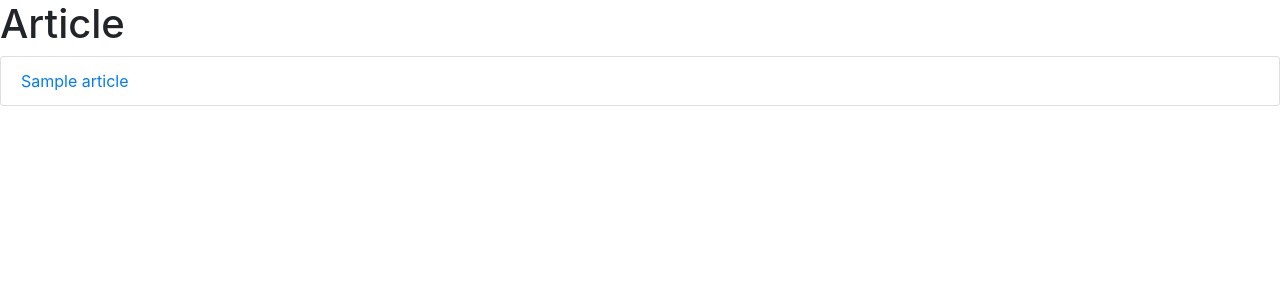
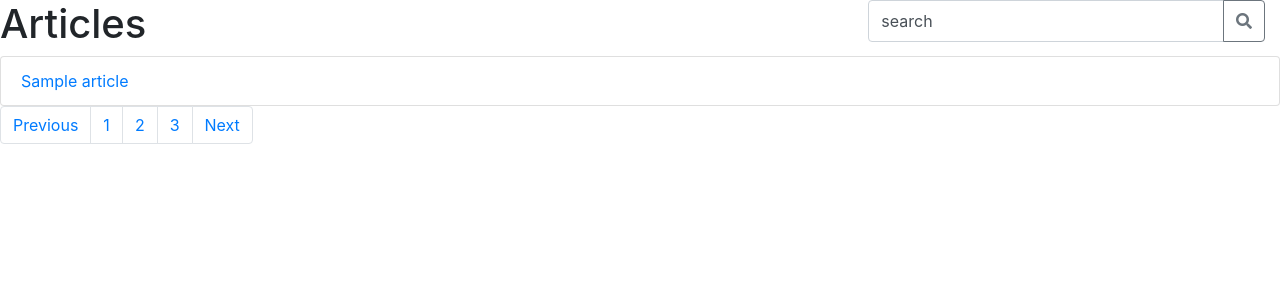
Before and after one commit to MYK077/PythonFlaskBlogApp, a Flask app: page /articles in a window 1280 px wide. Shown: the part 56-356 px from the top of the page. Run offline with Flask 2, Linux system fonts and the light colour scheme; the visitor is signed in with stand-in values (Sample User, id 1); tables that the repository leaves empty or names only in its code hold one stand-in row (values such as "Sample post"); some libraries are stand-ins or nearby versions.

Commit message:
add bootstrap for search and pagination on articles page

```diff
--- a/app.py
+++ b/app.py
@@ -10,6 +10,9 @@ from wtforms import Form, StringField, TextAreaField, PasswordField, validators
 from passlib.hash import sha256_crypt
 
 from functools import wraps
+
+# for pagination to work
+from flask_paginate import Pagination, get_page_args
 
 # creating instance of class Flask
 app = Flask(__name__)
@@ -55,7 +58,7 @@ def articles():
         articles = cur.fetchall()
         cur.close()
         if res > 0:
-            return render_template("articles.html",articles = articles)
+            return render_template("articles.html",articles=articles)
     else:
         flash("you are not logged in please login","success")
         return render_template("login.html")
--- a/database related info.txt
+++ b/database related info.txt
@@ -33,3 +33,6 @@ from wtforms import Form, StringField, TextAreaField, PasswordField, validators
 from passlib.hash import sha256_crypt
 
 from flask_mysqldb install MySQL
+
+pip install flask_paginate
+from flask_paginate import Pagination and get_page_args
--- a/templates/articles.html
+++ b/templates/articles.html
@@ -2,11 +2,27 @@
 
 {%block body%}
 
- <h1>Article</h1>
- <ul class="list-group">
+<div class="input-group col-md-4 float-right">
+      <input class="form-control py-2" type="search" value="search" id="example-search-input">
+      <span class="input-group-append">
+        <button class="btn btn-outline-secondary" type="button">
+            <i class="fa fa-search"></i>
+        </button>
+      </span>
+</div>
+ <h1>Articles</h1>
+  <ul class="list-group">
   {% for article in articles %}
-  <li class="list-group-item"><a href="article/{{article.id}}">{{article.title}}</a> </li>
+    <li class="list-group-item"><a href="article/{{article.id}}">{{article.title}}</a> </li>
   {% endfor %}
 </ul>
-
+<nav aria-label="Page navigation example">
+  <ul class="pagination">
+    <li class="page-item"><a class="page-link" href="#">Previous</a></li>
+    <li class="page-item"><a class="page-link" href="#">1</a></li>
+    <li class="page-item"><a class="page-link" href="#">2</a></li>
+    <li class="page-item"><a class="page-link" href="#">3</a></li>
+    <li class="page-item"><a class="page-link" href="#">Next</a></li>
+  </ul>
+</nav>
 {%endblock%}
--- a/templates/layout.html
+++ b/templates/layout.html
@@ -3,6 +3,7 @@
   <head>
     <meta charset="utf-8">
     <link rel="stylesheet" href="https://maxcdn.bootstrapcdn.com/bootstrap/4.0.0/css/bootstrap.min.css" integrity="sha384-Gn5384xqQ1aoWXA+058RXPxPg6fy4IWvTNh0E263XmFcJlSAwiGgFAW/dAiS6JXm" crossorigin="anonymous">
+    <link rel="stylesheet" href="https://use.fontawesome.com/releases/v5.8.2/css/all.css" integrity="sha384-oS3vJWv+0UjzBfQzYUhtDYW+Pj2yciDJxpsK1OYPAYjqT085Qq/1cq5FLXAZQ7Ay" crossorigin="anonymous">
     <title>
     </title>
   </head>
```
